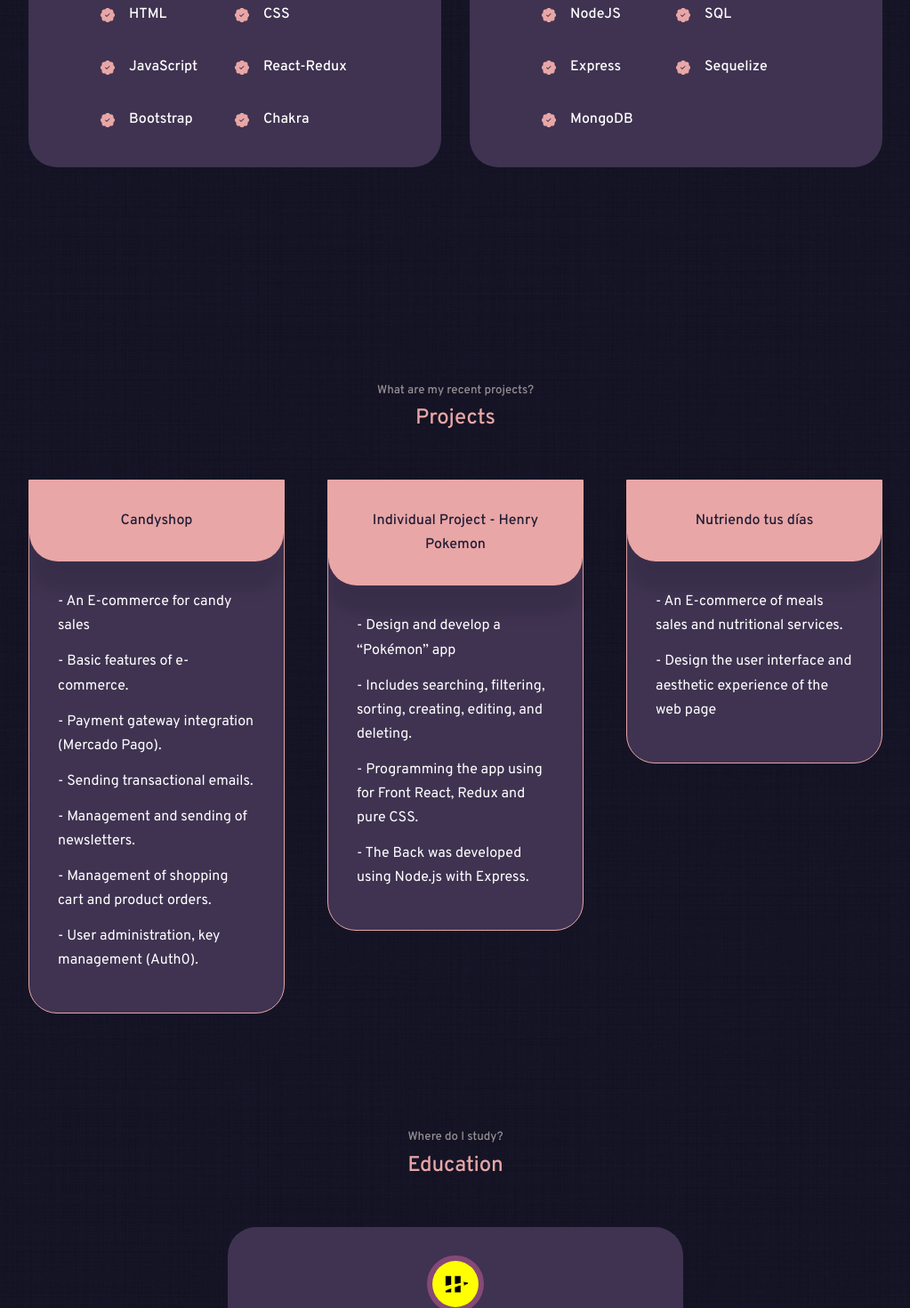
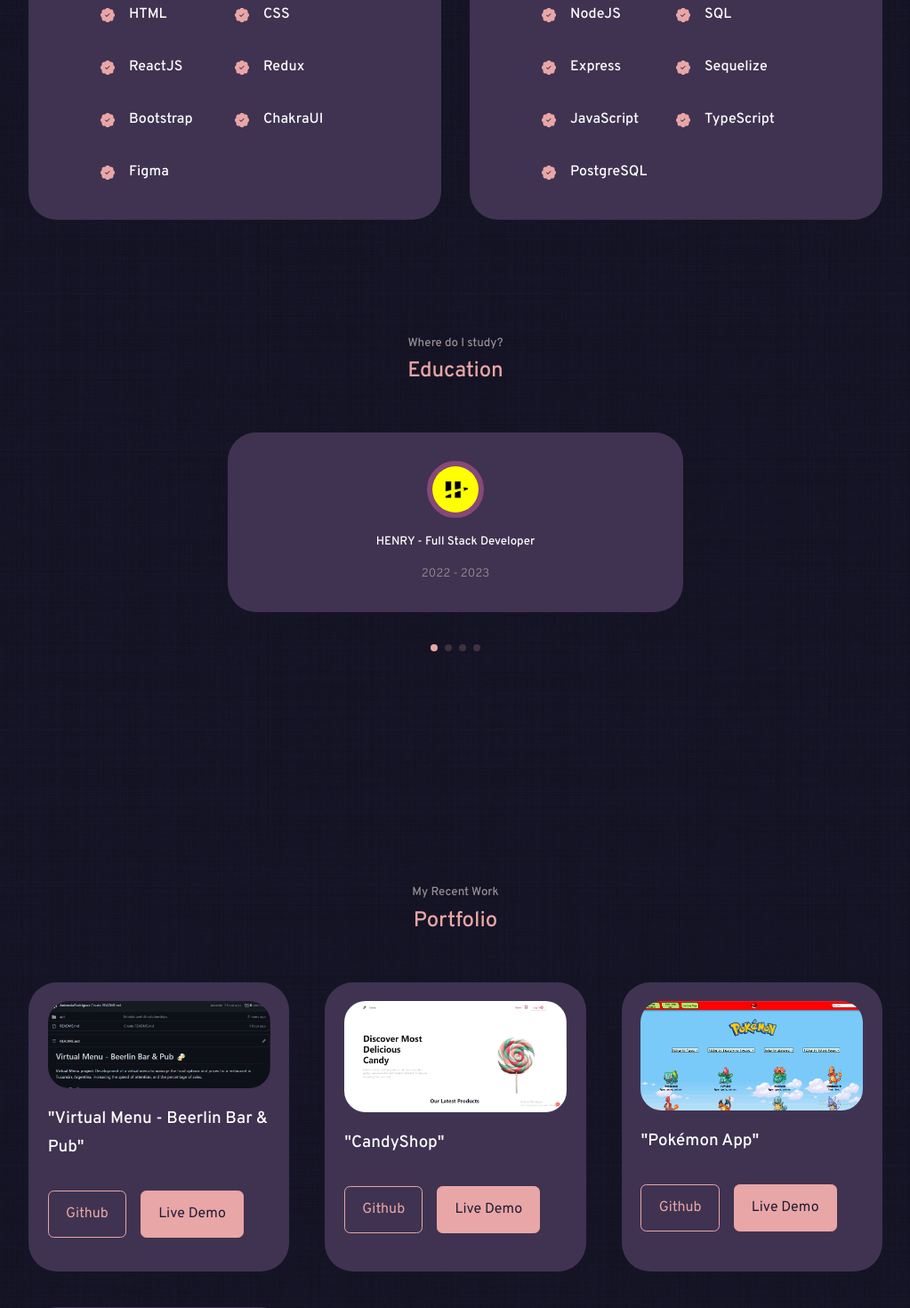
Before and after one commit to AntonelaRodriguez/portfolioWeb, a React (Create React App) app: page / in a window 1280 px wide. Shown: the part 2120-3590 px from the top of the page at 89% size, without its empty margins (128-1151 px from the left). Built offline with nearby package versions, Linux system fonts and the light colour scheme.

Commit message:
Tech added

```diff
--- a/src/App.jsx
+++ b/src/App.jsx
@@ -16,7 +16,7 @@ const App = () => {
             <Nav/>
             <About/>
             <Experience/>
-            <Skills/>
+            {/* <Skills/> */}
             <Education/>
             <Portfolio/>
             <Contact/>
--- a/src/components/education/Education.jsx
+++ b/src/components/education/Education.jsx
@@ -3,6 +3,7 @@ import './education.css';
 import AVT1 from '../../assets/logoHenry.png';
 import AVT2 from '../../assets/logoNucba.png';
 import AVT3 from '../../assets/logo_UAI.jpg';
+import AVT4 from '../../assets/UNT.jpg';
 
 import { Pagination } from 'swiper';
 
@@ -16,17 +17,22 @@ const data = [
     {
         avatar: AVT1,
         name: "HENRY - Full Stack Developer",
-        description: "An intensive online  (Bootcamp) that simulates a real work environment and prepares for a successful career as a Full Stack developer.",
+        description: "2022 - 2023",
     },
     {
         avatar: AVT2,
-        name: "NUCBA - Full Stack Developer",
-        description: "At Nucba, I learned the most important skills in programming, design and digital economy skills.",
+        name: "NUCBA - Web Design",
+        description: "2021 - 2022",
+    },
+    {
+        avatar: AVT4,
+        name: "UNT - Administration degree",
+        description: "2021 - present",
     },
     {
         avatar: AVT3,
         name: "UAI - Nutrition degree",
-        description: "Nutritinist with the capacity for autonomy, leadership and decision-making, who works in the clinical, community, educational and management areas.",
+        description: "2015 - 2020",
     },
 ]
 
--- a/src/components/experience/Experience.jsx
+++ b/src/components/experience/Experience.jsx
@@ -27,13 +27,13 @@ const Experience = () => {
                         <article className="experience__details">
                             <BsPatchCheckFill className="experience__details-icon"/>
                             <div>
-                                <h4>JavaScript</h4>
+                                <h4>ReactJS</h4>
                             </div>
                         </article>
                         <article className="experience__details">
                             <BsPatchCheckFill className="experience__details-icon"/>
                             <div>
-                                <h4>React-Redux</h4>
+                                <h4>Redux</h4>
                             </div>
                         </article>
                         <article className="experience__details">
@@ -45,7 +45,13 @@ const Experience = () => {
                         <article className="experience__details">
                             <BsPatchCheckFill className="experience__details-icon"/>
                             <div>
-                                <h4>Chakra</h4>
+                                <h4>ChakraUI</h4>
+                            </div>
+                        </article>
+                        <article className="experience__details">
+                            <BsPatchCheckFill className="experience__details-icon"/>
+                            <div>
+                                <h4>Figma</h4>
                             </div>
                         </article>
                     </div>
@@ -81,7 +87,19 @@ const Experience = () => {
                         <article className="experience__details">
                             <BsPatchCheckFill className="experience__details-icon"/>
                             <div>
-                                <h4>MongoDB</h4>
+                                <h4>JavaScript</h4>
+                            </div>
+                        </article>
+                        <article className="experience__details">
+                            <BsPatchCheckFill className="experience__details-icon"/>
+                            <div>
+                                <h4>TypeScript</h4>
+                            </div>
+                        </article>
+                        <article className="experience__details">
+                            <BsPatchCheckFill className="experience__details-icon"/>
+                            <div>
+                                <h4>PostgreSQL</h4>
                             </div>
                         </article>
                     </div>
--- a/src/components/footer/Footer.jsx
+++ b/src/components/footer/Footer.jsx
@@ -13,7 +13,7 @@ const Footer = () => {
                 <li><a href="#">Home</a></li>
                 <li><a href="#about">About</a></li>
                 <li><a href="#experience">Experience</a></li>
-                <li><a href="#skills">Projects</a></li>
+                {/* <li><a href="#skills">Projects</a></li> */}
                 <li><a href="#education">Education</a></li>
                 <li><a href="#portfolio">Portfolio</a></li>
                 <li><a href="#contact">Contact</a></li>
--- a/src/components/nav/Nav.jsx
+++ b/src/components/nav/Nav.jsx
@@ -26,9 +26,9 @@ const Nav = () => {
                 className={activeNav === '#experience' ? 'active' : ''}
             ><MdWork/></a>
             <a
-                href="#skills"
-                onClick={() => setActiveNav("#skills")}
-                className={activeNav === '#skills' ? 'active' : ''}
+                href="#portfolio"
+                onClick={() => setActiveNav("#portfolio")}
+                className={activeNav === '#portfolio' ? 'active' : ''}
             ><GiSkills/></a>
             <a
                 href="#contact"
--- a/src/components/portfolio/Portfolio.jsx
+++ b/src/components/portfolio/Portfolio.jsx
@@ -3,24 +3,32 @@ import './portfolio.css';
 import IMG1 from '../../assets/candyshop.png'
 import IMG2 from '../../assets/pokemon.png'
 import IMG3 from '../../assets/509be709-8b7f-4ce1-8089-babf11141785.png'
+import IMG4 from '../../assets/Menu.png'
 
 const data = [
     {
         id: 1,
+        image: IMG4,
+        title: "Virtual Menu - Beerlin Bar & Pub",
+        github: 'https://github.com/AntonelaRodriguez/VirtualMenuB',
+        // demo: 'https://candy-shop-sage.vercel.app/'
+    },
+    {
+        id: 2,
         image: IMG1,
         title: "CandyShop",
         github: 'https://github.com/AntonelaRodriguez/CandyShop',
         demo: 'https://candy-shop-sage.vercel.app/'
     },
     {
-        id: 2,
+        id: 3,
         image: IMG2,
-        title: "Individual project - sHenry Pokemon",
+        title: "Pokémon App",
         github: 'https://github.com/AntonelaRodriguez/pokemon',
         // demo: 'https://integrador-dise-o-6qskoydhx-antonelarodriguez.vercel.app/'
     },
     {
-        id: 3,
+        id: 4,
         image: IMG3,
         title: "Nutriendo tus días",
         github: 'https://github.com/AntonelaRodriguez',
```
Also changed, not shown: src/assets/Menu.png (added), src/assets/UNT.jpg (added).
